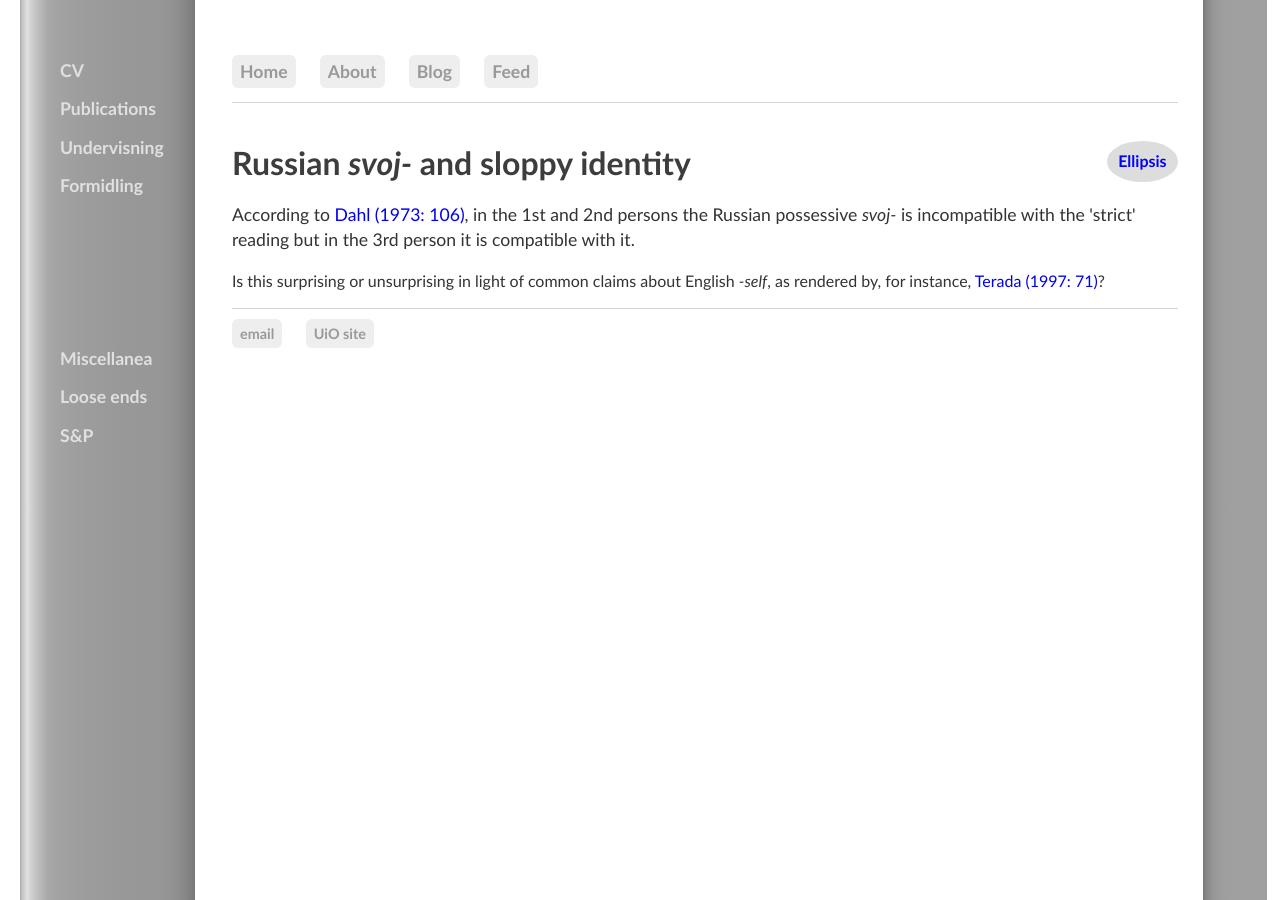
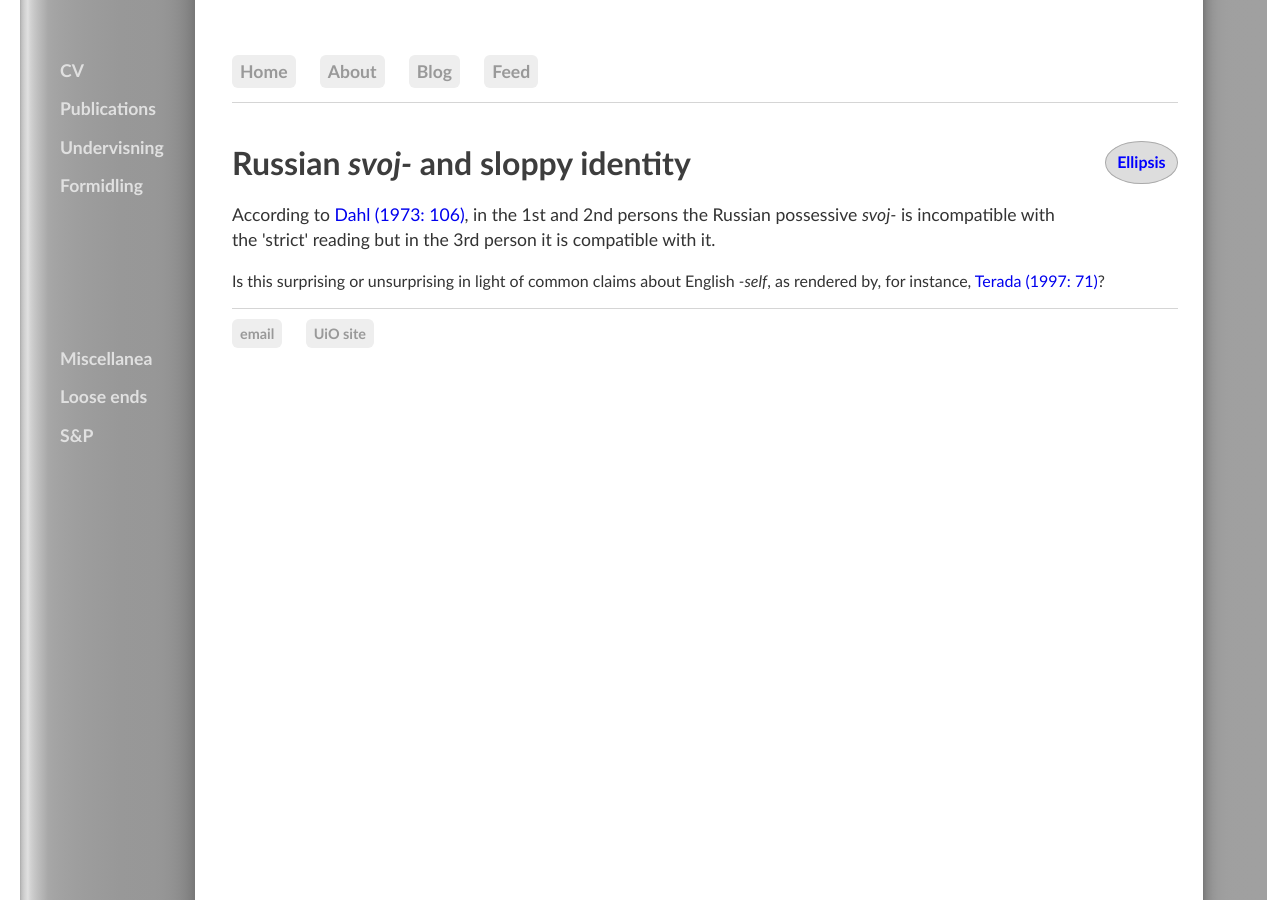
Before and after one commit to kjelljs/kjelljs.github.io, a Jekyll site: the page built from courses/ellipsis/svoj.html, in a window 1280 px wide. Built offline with Jekyll 4.4.1, drawn with Linux system fonts in a browser that asks for light colours.

Commit message:
Update post1.html

```diff
--- a/_layouts/post1.html
+++ b/_layouts/post1.html
@@ -4,7 +4,7 @@
 <div style="float:right;"><figure class="rightfig"><ul style="font-family: Optima, Candara, Calibri, Arial, sans-serif;
     padding: 0px;
     list-style: none;
-    font-weight: bold;"><li style="background: #ddd; padding: 9px 11px 9px 11px; border-radius: 50%; text-decoration: none;
+    font-weight: bold;"><li style="background: #ddd; padding: 9px 11px 9px 11px; border: #aaa 1pt solid; border-radius: 50%; text-decoration: none;
     color: blue; font-size: 1em;"><a href="/courses/ellipsis/index.html" style="color: blue">Ellipsis</a></li></ul></figure></div>
 <h1>{{ page.title }}</h1>
 <p class="meta">{{ page.date | date_to_string }}</p>
```
